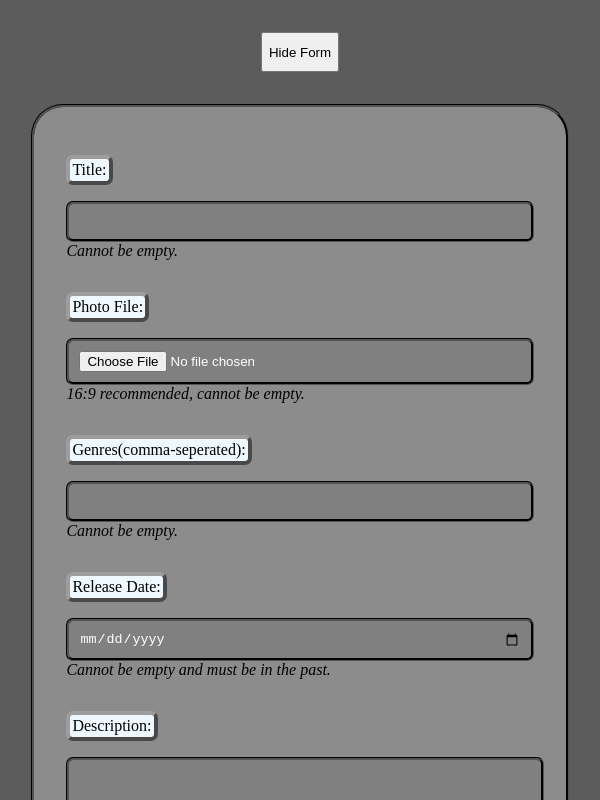
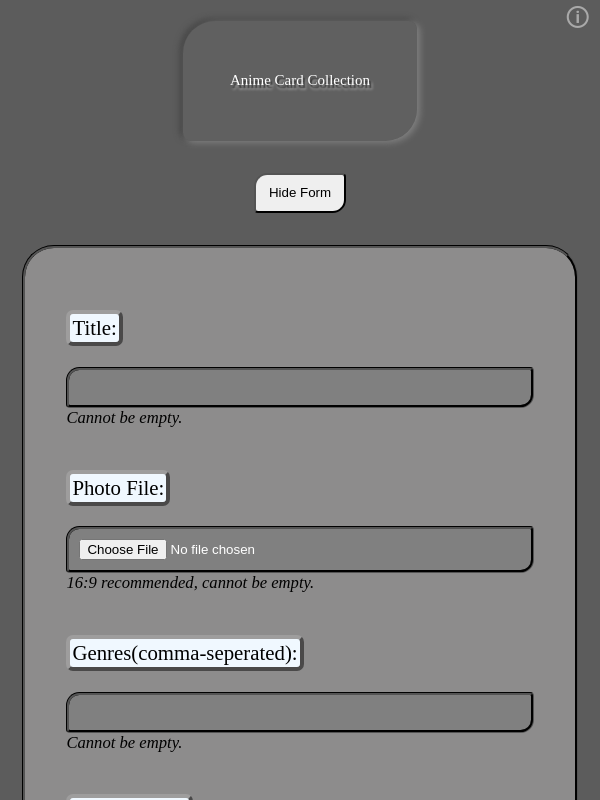
Before and after one commit to Mardixx/AngularApp, an Angular app: page /search in a window 600 px wide. Shown: the top 800 px of the page. Built offline with nearby package versions, Linux system fonts and the light colour scheme; no server answers.

Commit message:
Some more styling

```diff
--- a/src/app/shared/components/post-card-component/post-card-component.component.css
+++ b/src/app/shared/components/post-card-component/post-card-component.component.css
@@ -2,14 +2,44 @@
   display: flex;
   flex-direction: column;
   align-items: center;
-  margin: 2em auto 2em auto;
+  margin: 1em auto 0 auto;
   width: 80%;
+  font-size: 1.3em;
 }
 .container .hideButton {
   width: -moz-fit-content;
   width: fit-content;
   height: 3em;
-  margin-bottom: 2rem;
+  margin: 2rem 0 2rem 0;
+  border-radius: 1em 4px 1em 4px;
+  padding: 0em 1em 0em 1em;
+}
+@media screen and (min-width: 600px) {
+  .container .titleDiv {
+    display: flex;
+    flex-direction: row;
+    background-color: rgba(128, 128, 128, 0.1);
+    width: 50%;
+    height: 5em;
+    text-align: center;
+    color: white;
+    font-family: cursive;
+    box-shadow: 3px 2px 6px grey, -3px -2px 6px rgb(68, 68, 68);
+    border-radius: 32px 8px 32px 8px;
+  }
+  .container .titleDiv .title {
+    margin: auto;
+    width: 100%;
+    font-size: 2.5vw;
+    text-shadow: 2px 3px 2px black, 2.5px 3.5px 3px white;
+  }
+}
+.container .infoBox {
+  position: absolute;
+  top: 0;
+  right: 10px;
+  font-size: 1.5em;
+  color: darkgray;
 }
 .container .hidden {
   display: none;
@@ -26,7 +56,7 @@
 .container form .helpBlock {
   color: black;
   font-style: italic;
-  font-size: 1rem;
+  font-size: 0.8em;
 }
 .container form .inputField {
   display: flex;
@@ -49,12 +79,13 @@
   border: groove 3px black;
   padding: 10px;
   color: white;
+  border-radius: 1em 4px 1em 4px;
 }
 .container form .inputField textarea {
   max-width: 100%;
   min-width: 100%;
   height: 5em;
-  border-radius: 7px;
+  border-radius: 0px 10px 0px 10px;
   background-color: grey;
   border: groove 3px black;
   background-color: grey;
@@ -64,5 +95,32 @@
   margin: auto;
   width: -moz-fit-content;
   width: fit-content;
-  padding: 1em;
+  font-size: 0.6em;
+  padding: 1em 1.5em 1em 1.5em;
+  border-radius: 1em 4px 1em 4px;
+}
+
+@media screen and (max-width: 600px) {
+  .titleDiv {
+    position: static;
+    display: flex;
+    flex-direction: row;
+    background-color: rgba(128, 128, 128, 0.1);
+    font-size: 4vw;
+    width: 75%;
+    height: 2.5em;
+    text-align: center;
+    align-items: center;
+    color: white;
+    font-family: cursive;
+    box-shadow: 3px 2px 6px grey, -3px -2px 6px rgb(68, 68, 68);
+    border-radius: 32px 8px 32px 8px;
+  }
+  .titleDiv .title {
+    width: 100%;
+    text-shadow: 2px 3px 2px black, 2.5px 3.5px 3px white;
+  }
+  .titleDiv .infoBox {
+    font-size: 1em;
+  }
 }/*# sourceMappingURL=post-card-component.component.css.map */
--- a/src/app/shared/components/post-card-component/post-card-component.component.html
+++ b/src/app/shared/components/post-card-component/post-card-component.component.html
@@ -1,4 +1,8 @@
 <div class="container">
+    <div class="titleDiv">
+        <span class="title">Anime Card Collection</span>
+        <span class="infoBox" (mouseenter)="changeText()" (mouseleave)="changeText()">{{information}}</span>
+    </div>
     <button class="hideButton" (click)="changeClass()">{{hideButtonText}}</button>
 <form method="post" #cardInfo="ngForm" (ngSubmit)="postCard(cardInfo)" (input)="onInput($event)" [ngClass]="classChange ? 'visible' : 'hidden'">
     <div class="inputField">
--- a/src/app/shared/components/post-card-component/post-card-component.component.scss
+++ b/src/app/shared/components/post-card-component/post-card-component.component.scss
@@ -2,12 +2,43 @@
     display: flex;
     flex-direction: column;
     align-items: center;
-    margin: 2em auto 2em auto;
+    margin: 1em auto 0 auto;
     width: 80%;
+    font-size: 1.3em;
     .hideButton {
         width: fit-content;
         height: 3em;
-        margin-bottom: 2rem;
+        margin: 2rem 0 2rem 0;
+        border-radius: 1em 4px 1em 4px;
+        padding: 0em 1em 0em 1em;
+    }
+    @media screen and (min-width: 600px){
+        .titleDiv {
+            display: flex;
+            flex-direction: row;
+            background-color: rgba(128, 128, 128, 0.1);
+            width: 50%;
+            height: 5em;
+            text-align: center;
+            color: white;
+            font-family: cursive;
+            box-shadow: 3px 2px 6px grey, -3px -2px 6px rgb(68, 68, 68);
+            border-radius: 32px 8px 32px 8px;
+            .title {
+                margin: auto;
+                width: 100%;
+                font-size: 2.5vw;
+                text-shadow: 2px 3px 2px black, 2.5px 3.5px 3px white;
+            }
+
+        }
+    }
+    .infoBox {
+        position: absolute;
+        top: 0;
+        right: 10px;
+        font-size: 1.5em;
+        color: darkgray;
     }
     .hidden{
         display: none;
@@ -23,7 +54,7 @@
         .helpBlock {
             color: black;
             font-style: italic;
-            font-size: 1rem;
+            font-size: 0.8em;
         }
         .inputField {
             display: flex;
@@ -44,12 +75,13 @@
                 border: groove 3px black;
                 padding: 10px;
                 color: white;
+                border-radius: 1em 4px 1em 4px;
             }
             textarea {
                 max-width: 100%;
                 min-width: 100%;
                 height: 5em;
-                border-radius: 7px;
+                border-radius: 0px 10px 0px 10px;
                 background-color: grey;
                 border: groove 3px black;
                 background-color: grey;
@@ -59,7 +91,33 @@
         button {
             margin: auto;
             width: fit-content;
-            padding: 1em;
+            font-size: 0.6em;
+            padding: 1em 1.5em 1em 1.5em;
+            border-radius: 1em 4px 1em 4px;
         }
     }
 }
+@media screen and (max-width: 600px) {
+    .titleDiv {
+        position: static;
+        display: flex;
+        flex-direction: row;
+        background-color: rgba(128, 128, 128, 0.1);
+        font-size: 4vw;
+        width: 75%;
+        height: 2.5em;
+        text-align: center;
+        align-items: center;
+        color: white;
+        font-family: cursive;
+        box-shadow: 3px 2px 6px grey, -3px -2px 6px rgb(68, 68, 68);
+        border-radius: 32px 8px 32px 8px;
+        .title {
+            width: 100%;
+            text-shadow: 2px 3px 2px black, 2.5px 3.5px 3px white;
+        }
+        .infoBox {
+            font-size: 1em;
+        }
+    }
+}
--- a/src/app/shared/components/post-card-component/post-card-component.component.ts
+++ b/src/app/shared/components/post-card-component/post-card-component.component.ts
@@ -16,6 +16,7 @@ export class PostCardComponent {
   status: any = '';
   classChange: boolean = true;
   hideButtonText: string = "Hide Form";
+  information: any = '🛈';
 
   constructor(private service: RESTAPIService, private readonly imgbbService: ImgbbService) {}
 
@@ -46,4 +47,12 @@ export class PostCardComponent {
       this.hideButtonText = "Hide Form";
     }
   }
+  changeText() {
+    if (this.information == '🛈') {
+      this.information = 'Help';
+    }
+    else {
+      this.information = '🛈';
+    }
+  }
 }
```
Also changed, not shown: src/app/shared/components/post-card-component/post-card-component.component.min.css (+1 -1 lines), src/app/shared/services/RESTAPIService/restapiservice.service.ts (line endings or trailing spaces), 2 other files (tests, documents, lock files or other folders).
